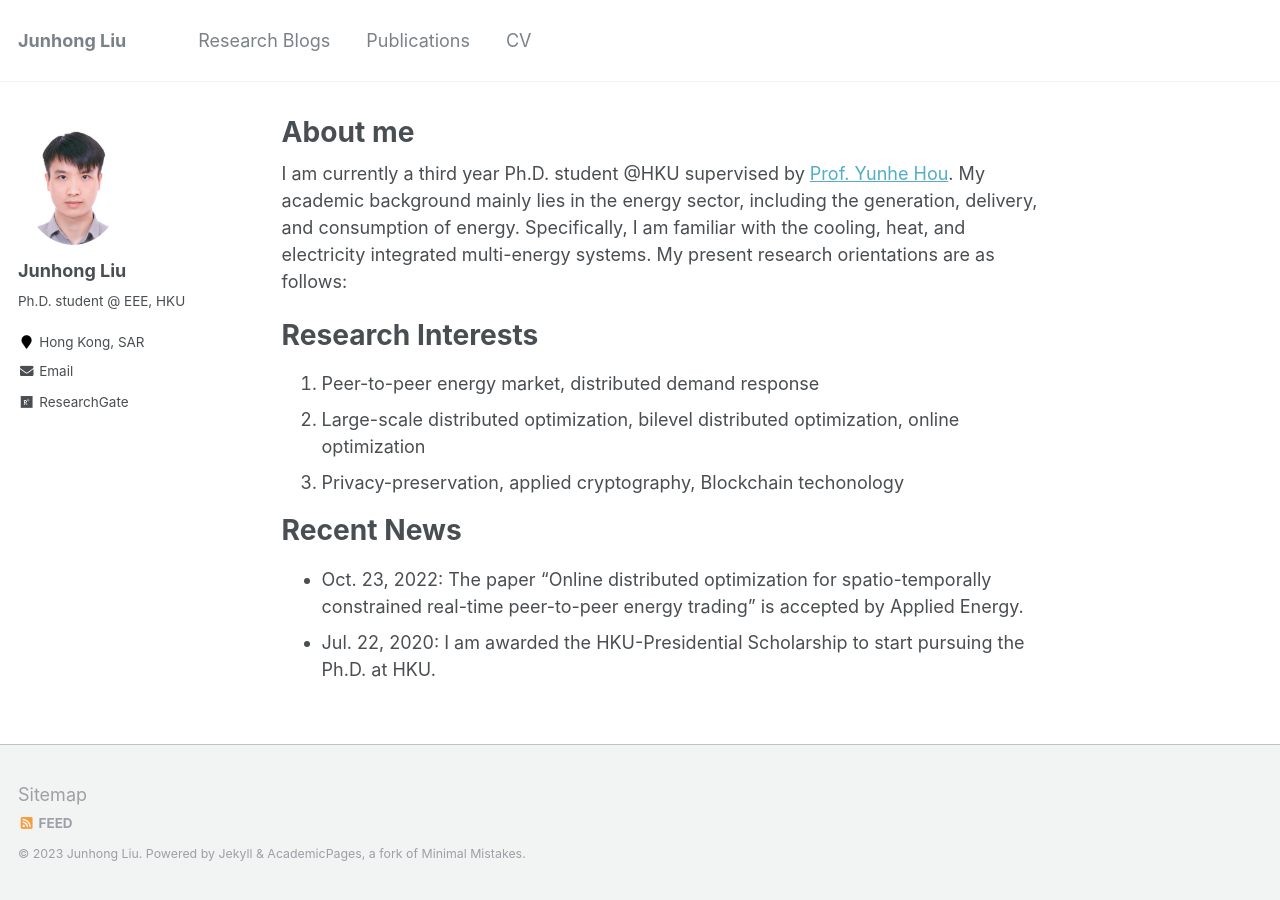
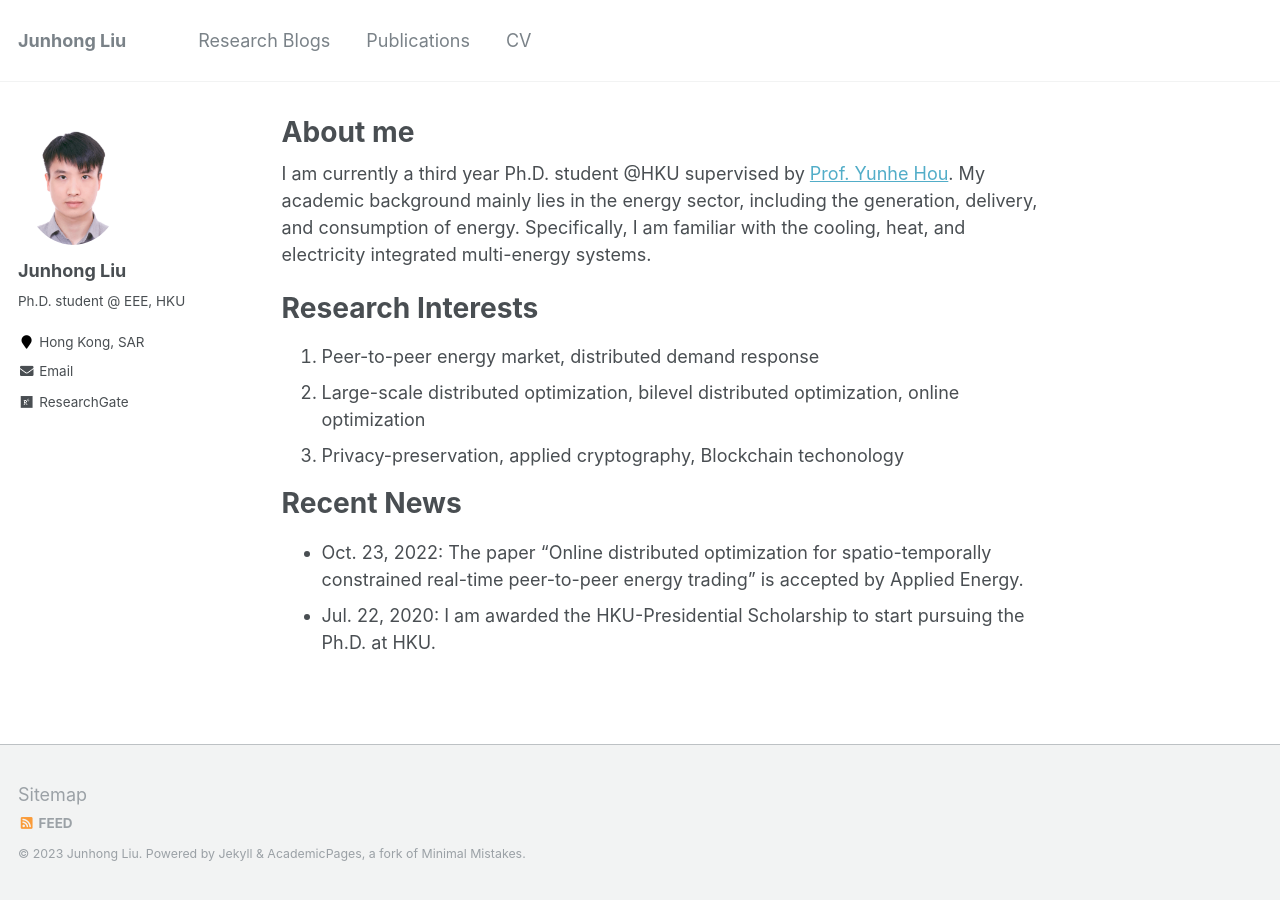
Before and after one commit to johnny-eee/online, a Jekyll site: the page built from _pages/about.md, in a window 1280 px wide. Built offline with Jekyll 4.4.1, drawn with Linux system fonts in a browser that asks for light colours.

Commit message:
Update about.md

```diff
--- a/_pages/about.md
+++ b/_pages/about.md
@@ -8,7 +8,7 @@ redirect_from:
   - /about.html
 ---
 
-I am currently a third year Ph.D. student @HKU supervised by [Prof. Yunhe Hou](https://www.eee.hku.hk/people/yhhou/). My academic background mainly lies in the energy sector, including the generation, delivery, and consumption of energy. Specifically, I am familiar with the cooling, heat, and electricity integrated multi-energy systems. My present research orientations are as follows:
+I am currently a third year Ph.D. student @HKU supervised by [Prof. Yunhe Hou](https://www.eee.hku.hk/people/yhhou/). My academic background mainly lies in the energy sector, including the generation, delivery, and consumption of energy. Specifically, I am familiar with the cooling, heat, and electricity integrated multi-energy systems.
 
 
 Research Interests
```
